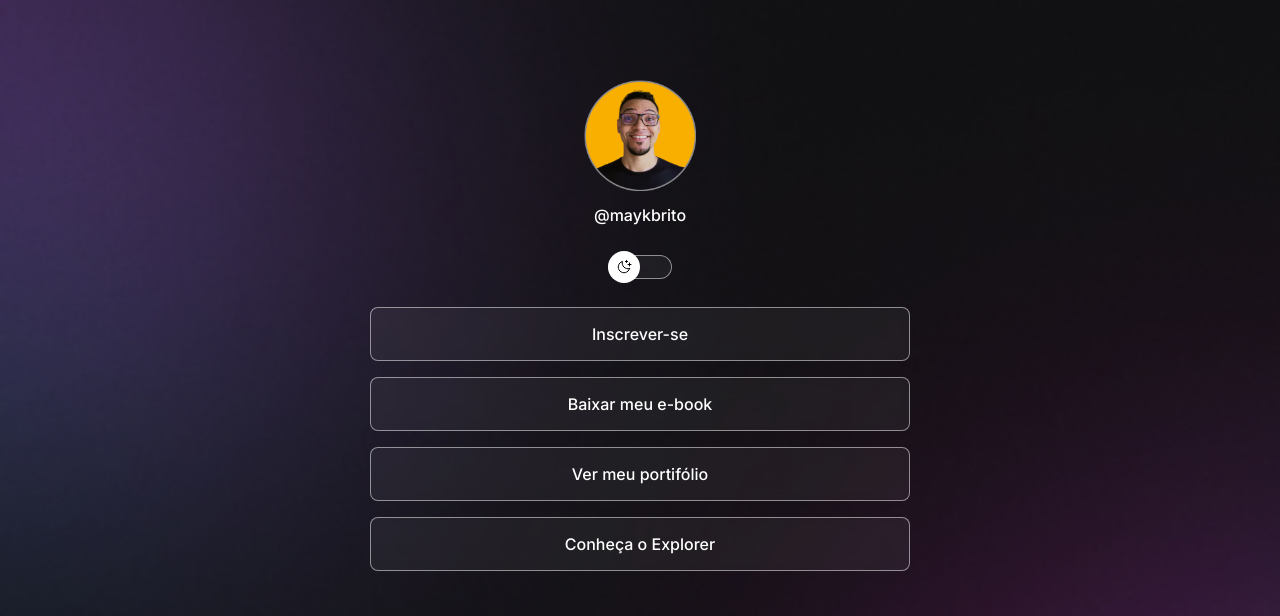
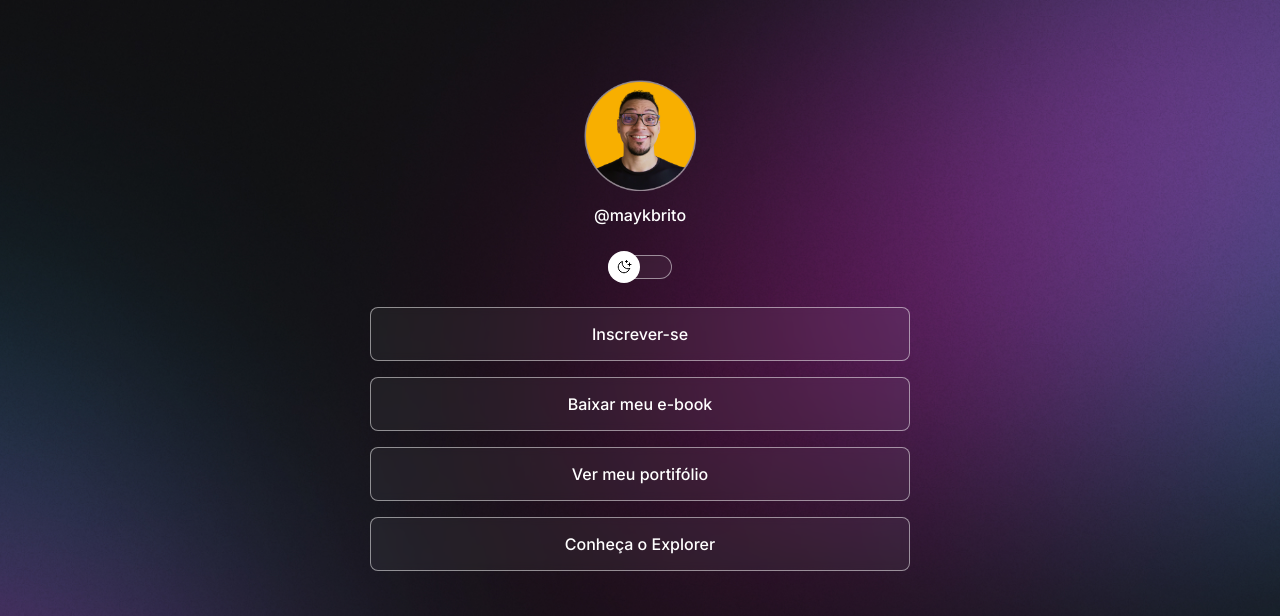
Before and after one commit to MauricioHOliveira/ProjetoRocktS, a plain HTML site: page Index.html in a window 1280 px wide. Shown: the top 616 px of the page. Drawn offline with nearby package versions, Linux system fonts and the light colour scheme.

Commit message:
chage background based on media queries

```diff
--- a/style.css
+++ b/style.css
@@ -31,11 +31,9 @@ body {
     background-repeat:  no-repeat;
     background-position: top center;
     background-size: cover;
-    */
-
-
-    /*backgroud: color,image repeat*/
+    backgroud: color,image repeat*/
     background: var(--bg-url) no-repeat top center/cover;
+    height: 100vh;
 }
 
 body *{
@@ -167,3 +165,12 @@ footer {
     text-align: center;
     font-size: 14px;
 }
+
+@media (min-width: 700px){
+    :root{
+        --bg-url: url(./assets/assets/bg-desktop.jpg);
+    }
+    .light {
+        --bg-url: url(./assets/assets/bg-desktop-light.jpg);
+    }
+}
```
